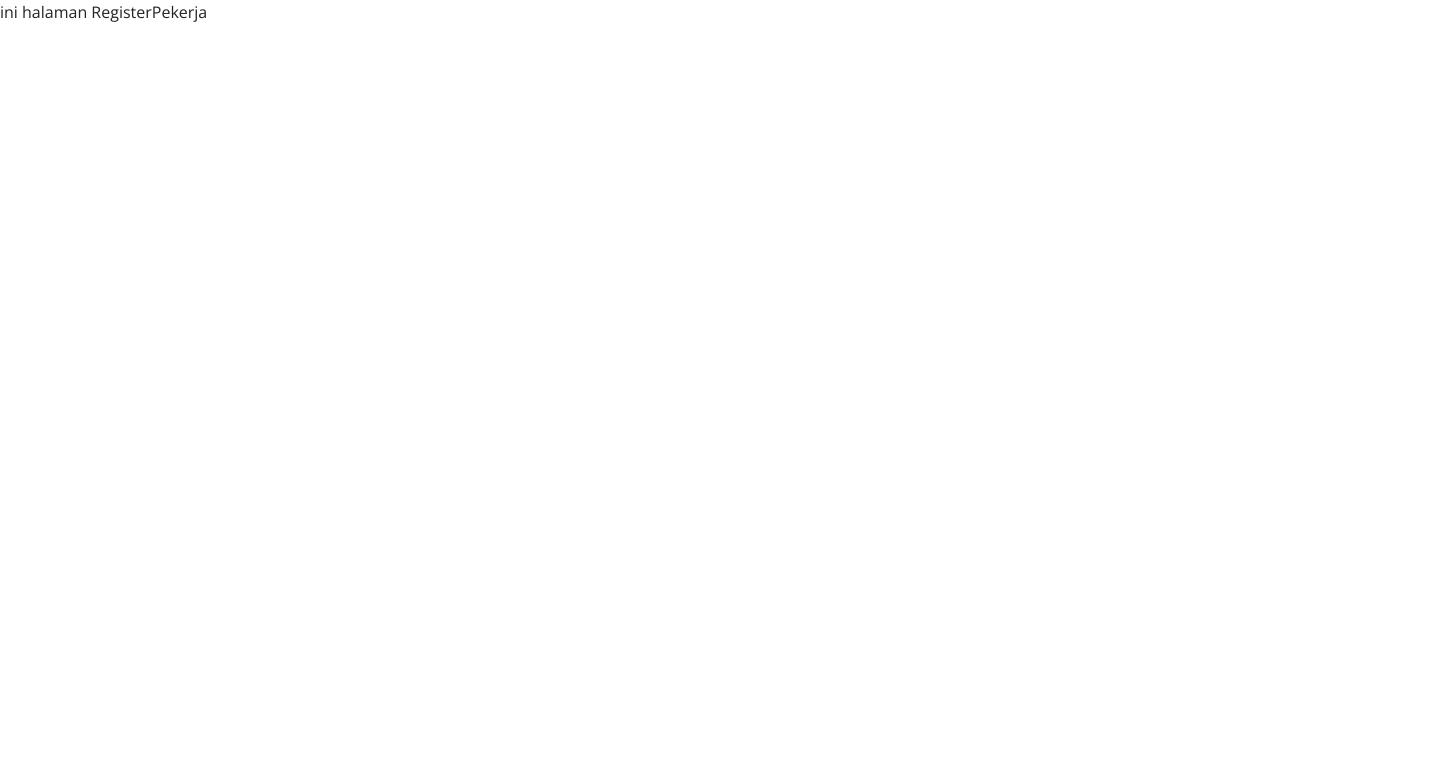
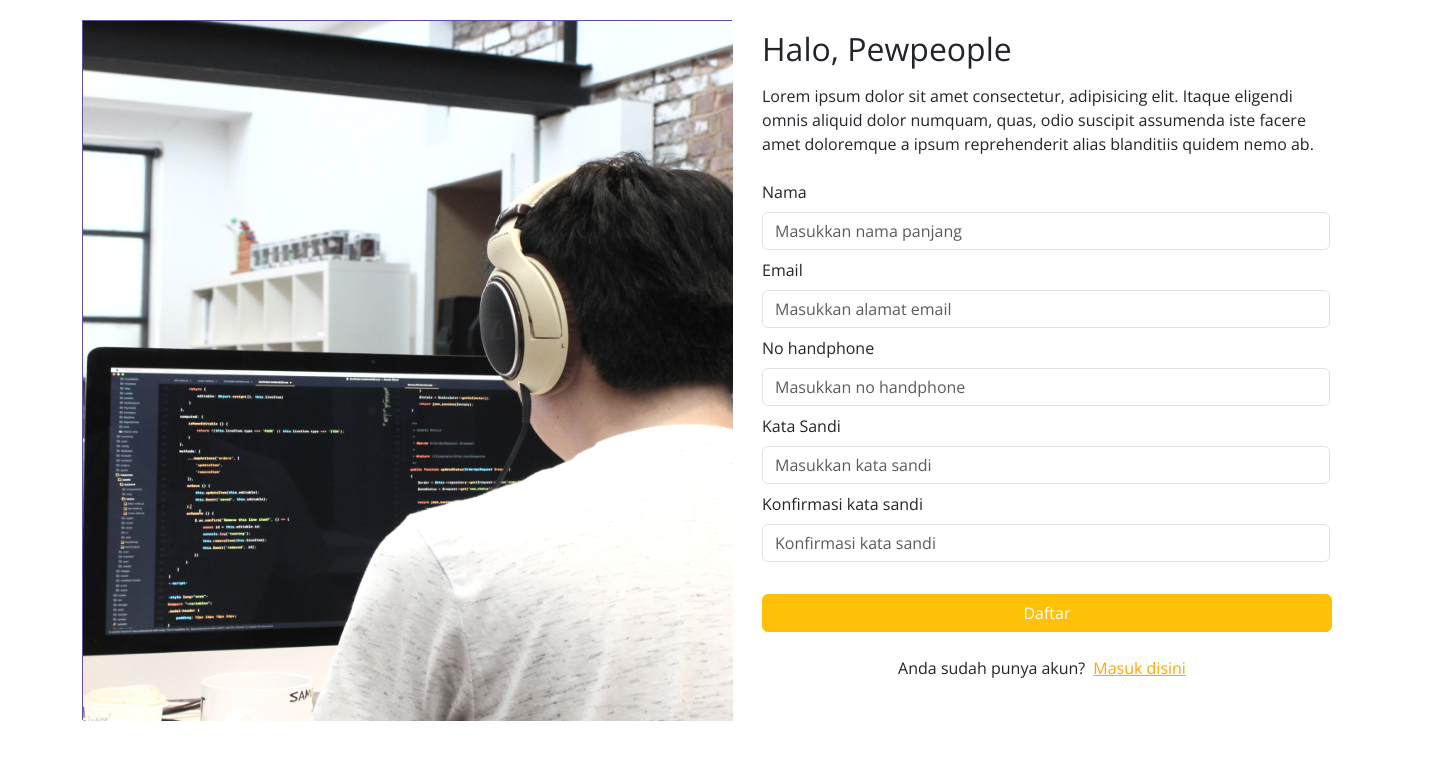
Before and after one commit to yohansky/Fe-HireJob-Next, a Next.js app: page /auth/Register/Pekerja in a window 1280 px wide. Shown: the top 760 px of the page, 1430 px wide, since content can reach past the window. Built offline with nearby package versions, Linux system fonts and the light colour scheme.

Commit message:
slicing login & register

```diff
--- a/src/pages/auth/Register/Pekerja/index.jsx
+++ b/src/pages/auth/Register/Pekerja/index.jsx
@@ -1,7 +1,55 @@
 import React from "react";
+import Image from "next/image";
+import bg1 from "@/assets/img/bg1.png";
+import { Form, Button } from "react-bootstrap";
+import Link from "next/link";
 
 const RegisterPekerja = () => {
-  return <div>ini halaman RegisterPekerja</div>;
+  return (
+    <>
+      <div className="container" style={{ paddingTop: "20px" }}>
+        <div className="row" style={{ width: "1360px" }}>
+          <div className="col-md-6">
+            <div style={{ width: "650px", height: "700px", border: "1px solid #5E50A1", backgroundColor: "#5E50A1" }}>
+              <Image src={bg1} alt="background1" style={{ width: "650px", height: "700px" }} />
+            </div>
+          </div>
+          <div className="col-md-6" style={{ paddingTop: "10px", paddingRight: "100px" }}>
+            <h2>Halo, Pewpeople</h2>
+            <p className="mt-3">
+              {" "}
+              Lorem ipsum dolor sit amet consectetur, adipisicing elit. Itaque eligendi omnis aliquid dolor numquam, quas, odio suscipit assumenda iste facere amet doloremque a ipsum reprehenderit alias blanditiis quidem nemo ab.
+            </p>
+            <Form>
+              <Form.Group className="mb-3 mt-4" controlId="exampleForm.ControlInput1">
+                <Form.Label>Nama</Form.Label>
+                <Form.Control type="text" placeholder="Masukkan nama panjang" />
+                <Form.Label className="mt-2 mb-2">Email</Form.Label>
+                <Form.Control type="email" placeholder="Masukkan alamat email" />
+                <Form.Label className="mt-2 mb-2">No handphone</Form.Label>
+                <Form.Control type="text" placeholder="Masukkan no handphone" />
+                <Form.Label className="mt-2 mb-2">Kata Sandi</Form.Label>
+                <Form.Control type="password" placeholder="Masukkan kata sandi" />
+                <Form.Label className="mt-2 mb-2">Konfirmasi kata sandi</Form.Label>
+                <Form.Control type="password" placeholder="Konfirmasi kata sandi" />
+              </Form.Group>
+              <Link href="/landingpage">
+                <Button type="button" className="btn btn-warning mb-4 mt-3" style={{ color: "white", width: "570px" }}>
+                  Daftar
+                </Button>
+              </Link>
+              <p className="text-center">
+                Anda sudah punya akun?
+                <a className="p-2" style={{ color: "orange" }} href="/auth/Login">
+                  Masuk disini
+                </a>
+              </p>
+            </Form>
+          </div>
+        </div>
+      </div>
+    </>
+  );
 };
 
 export default RegisterPekerja;
--- a/src/pages/landingpage/index.jsx
+++ b/src/pages/landingpage/index.jsx
@@ -61,7 +61,7 @@ const LandingPage = () => {
           <Navbar.Toggle aria-controls="basic-navbar-nav" />
           <Navbar.Collapse id="basic-navbar-nav">
             <Nav className="me-auto">
-              <Nav.Link href="#home">
+              <Nav.Link href="/auth/Login">
                 <button type="button" className="btn ml-4" style={{ border: "1px solid #5E50A1", color: "#5E50A1", padding: "10px 20px", cursor: "pointer", marginLeft: "800px" }}>
                   Masuk
                 </button>
```
Also changed, not shown: src/pages/auth/Login/index.jsx (+44 -1 lines), src/assets/img/bg1.png.
